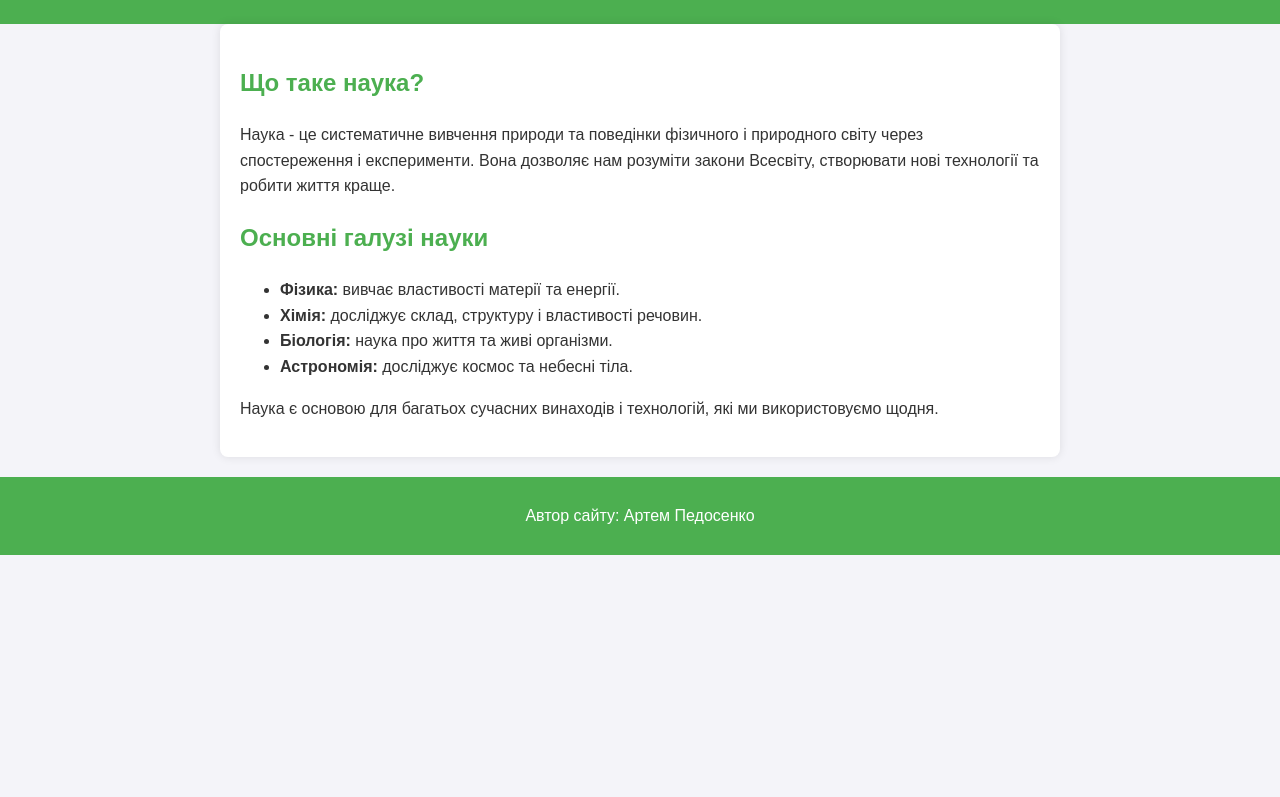
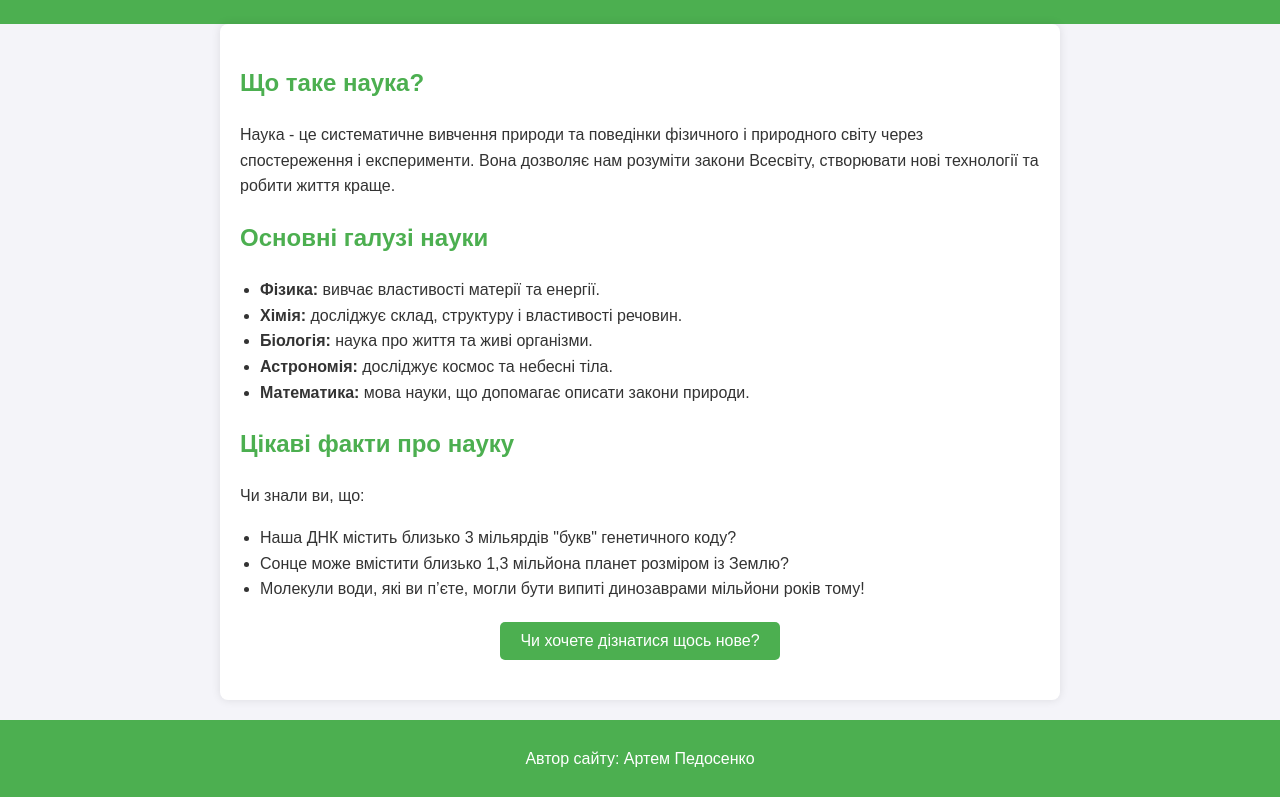
Before and after one commit to Louzzzzi/myscience-site, a plain HTML site: page index.html in a window 1280 px wide. Shown: the part 102-899 px from the top of the page. Before the commit the page ends 800 px from the top, so only its background shows below. Drawn offline with Linux system fonts and the light colour scheme.

Commit message:
Update index.html

```diff
--- a/index.html
+++ b/index.html
@@ -1,4 +1,3 @@
-
 <!DOCTYPE html>
 <html lang="uk">
 <head>
@@ -31,6 +30,33 @@
         h1, h2 {
             color: #4CAF50;
         }
+        ul {
+            padding-left: 20px;
+        }
+        button {
+            display: block;
+            margin: 20px auto;
+            padding: 10px 20px;
+            font-size: 16px;
+            background-color: #4CAF50;
+            color: white;
+            border: none;
+            border-radius: 5px;
+            cursor: pointer;
+        }
+        button:hover {
+            background-color: #45a049;
+        }
+        #answer {
+            display: none;
+            text-align: center;
+            margin-top: 20px;
+            padding: 10px;
+            border: 2px solid #4CAF50;
+            background-color: #e8f5e9;
+            color: #333;
+            border-radius: 5px;
+        }
         footer {
             text-align: center;
             margin-top: 20px;
@@ -47,17 +73,39 @@
     <div class="container">
         <h2>Що таке наука?</h2>
         <p>Наука - це систематичне вивчення природи та поведінки фізичного і природного світу через спостереження і експерименти. Вона дозволяє нам розуміти закони Всесвіту, створювати нові технології та робити життя краще.</p>
+
         <h2>Основні галузі науки</h2>
         <ul>
             <li><strong>Фізика:</strong> вивчає властивості матерії та енергії.</li>
             <li><strong>Хімія:</strong> досліджує склад, структуру і властивості речовин.</li>
             <li><strong>Біологія:</strong> наука про життя та живі організми.</li>
             <li><strong>Астрономія:</strong> досліджує космос та небесні тіла.</li>
+            <li><strong>Математика:</strong> мова науки, що допомагає описати закони природи.</li>
         </ul>
-        <p>Наука є основою для багатьох сучасних винаходів і технологій, які ми використовуємо щодня.</p>
+
+        <h2>Цікаві факти про науку</h2>
+        <p>Чи знали ви, що:</p>
+        <ul>
+            <li>Наша ДНК містить близько 3 мільярдів "букв" генетичного коду?</li>
+            <li>Сонце може вмістити близько 1,3 мільйона планет розміром із Землю?</li>
+            <li>Молекули води, які ви п’єте, могли бути випиті динозаврами мільйони років тому!</li>
+        </ul>
+
+        <button id="question-button">Чи хочете дізнатися щось нове?</button>
+        <div id="answer">
+            <p><strong>Відповідь:</strong> Людське тіло містить стільки ДНК, що якщо розтягнути її, вона покриє відстань від Землі до Плутона і назад 17 разів!</p>
+        </div>
     </div>
     <footer>
         <p>Автор сайту: Артем Педосенко</p>
     </footer>
+
+    <script>
+        const button = document.getElementById('question-button');
+        const answer = document.getElementById('answer');
+        button.addEventListener('click', () => {
+            answer.style.display = answer.style.display === 'none' ? 'block' : 'none';
+        });
+    </script>
 </body>
 </html>
```
